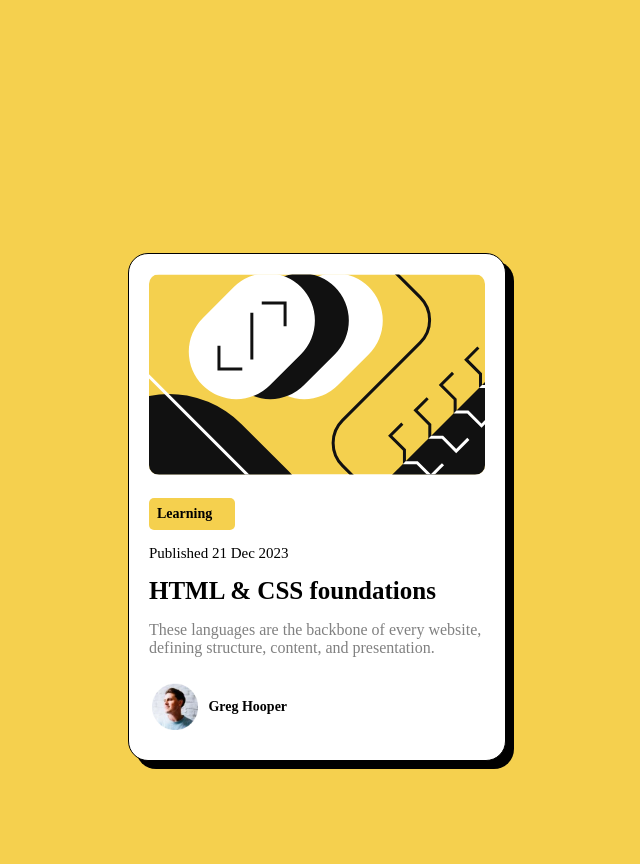
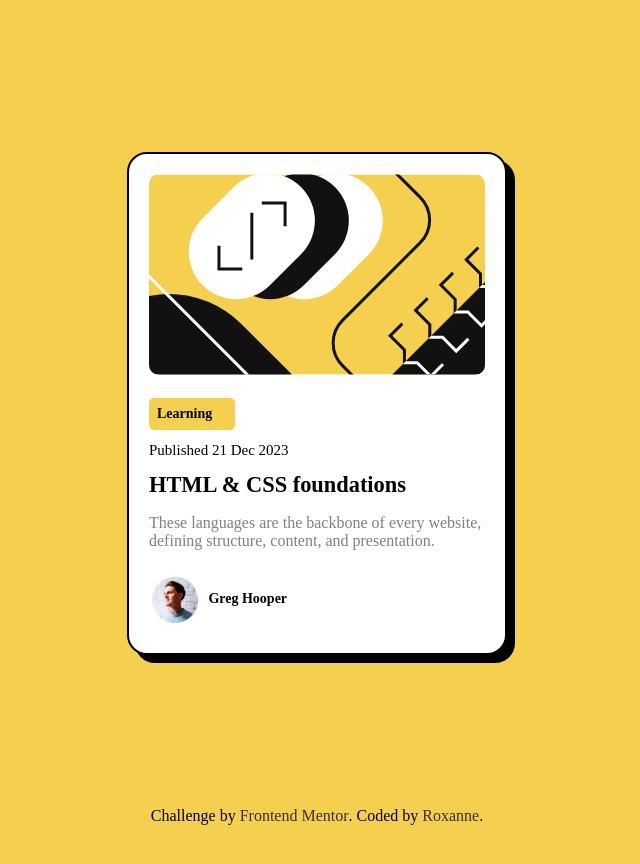
Before and after one commit to klnrox001/blogPreviewCard, a plain HTML site: page index.html in a window 1280 px wide. Shown: the whole page, without its empty margins (323-963 px from the left). After the commit the page ends 833 px from the top, so only its background shows below. Drawn offline with Linux system fonts and the light colour scheme.

Commit message:
added atribution

```diff
--- a/index.html
+++ b/index.html
@@ -14,14 +14,18 @@
          </div>
         <div class="bodyContainer">
         <h1>Learning</h1>
-        <h3>Published 21 Dec 2023</h3>
+        <h2>Published 21 Dec 2023</h2>
         <a href="#" target="_blank">HTML & CSS foundations</a>
         <p>These languages are the backbone of every website, defining structure, content, and presentation.</p>
        </div>
         <footer>
             <img src="assets/images/image-avatar.webp" alt="Greg Hooper profile picture" id="profileImage"/>
-            <h4>Greg Hooper</h4>
+            <h3>Greg Hooper</h3>
         </footer>
     </div>
+    <div class="attribution">
+        Challenge by <a href="https://www.frontendmentor.io?ref=challenge" target="_blank" id="attributionLink">Frontend Mentor</a>.
+        Coded by <a href="https://www.frontendmentor.io/profile/klnrox001" id="attributionLink">Roxanne</a>.
+      </div>
 </body>
 </html>
--- a/style.css
+++ b/style.css
@@ -3,12 +3,12 @@ body {
 }
 .generalContainer {
     background-color: #FFFFFF;
-    margin-top: 20%;
-    margin-bottom: 20%;
+    margin-top: 12%;
+    margin-bottom: 12%;
     position: relative;
     padding: 20px;
     border-radius: 20px;
-    border: 1px, solid;
+    border: 2px, solid;
     box-shadow: 8px 8px black;
     margin-right: auto;
     margin-left: auto;
@@ -27,20 +27,20 @@ body {
 }
 a {
     font-family: figtree;
-    font-weight: 700;
-    font-size: 25px;
+    font-weight: 800;
+    font-size: 1.4em;
     color:black;
     text-decoration: none;
 }
 a:hover {
     color:#F5D04E;
 }
-h3 {
+h2 {
     font-family: figtree;
     font-weight: 500;
     font-size: 0.9375em;
 }
-h4 {
+h3 {
     font-family: figtree;
     font-weight: 800;
     font-size: 0.8750em;
@@ -84,3 +84,16 @@ h1 {
         object-fit:cover;
     }
 }
+.attribution {
+    font-family: figtree;
+    color: black;
+    text-align: center;
+    font-weight: 300;
+
+}
+#attributionLink {
+    font-family: figtree;
+    color: #313131;
+    font-size: medium;
+    font-weight: 500;
+}
```
